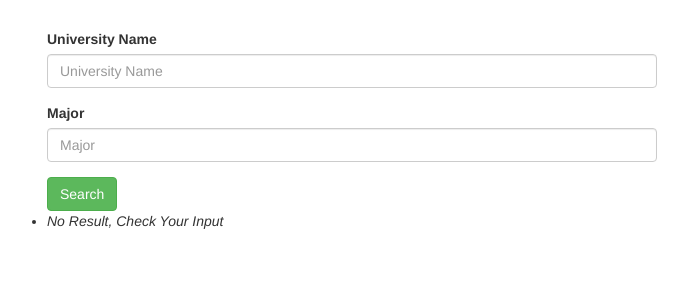
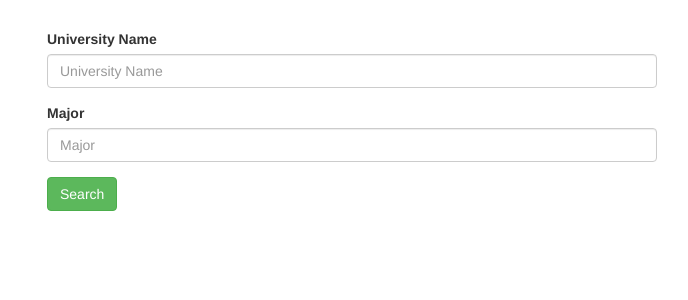
Before and after one commit to JohnDing1995/Selecting-Master-Program-USA, a Flask app: template SelectingMasterProgramUSA/templates/main.html in a window 1280 px wide. Shown: the part 51-351 px from the top of the page, without its empty margins (288-976 px from the left). Run offline with Flask 2, Linux system fonts and the light colour scheme; the template is opened without the code that fills it, so the values that code supplies are empty; some libraries are stand-ins or nearby versions.

Commit message:
requirements.txt

```diff
--- a/SelectingMasterProgramUSA/templates/main.html
+++ b/SelectingMasterProgramUSA/templates/main.html
@@ -54,7 +54,7 @@
           </div>
           <div class="form-group">
             <label for="major">Major</label>
-            <input type="text" class="form-control" name="major" placeholder="Major">
+            <input type="text" class="form-control" name="major" placeholder="Major"+{{ school_name }}>
           </div>
           <button type="submit" value="search" class="btn btn-success">Search</button>
       </form>
@@ -62,13 +62,9 @@
     {% if query_result == "" %}
         <li><em>Please enter The UNIVERSITY'S NAME and Major you want to apply</em></li>
     {% else %}
-        {% if query_result == null %}
-            <li><em>No Result, Check Your Input</em></li>
-        {% else %}
             {% for ad in query_result %}
                 <li><h2>{{ ad }}</h2>
             {% endfor %}
-        {% endif %}
     {% endif %}
   </ul>
 
```
Also changed, not shown: SelectingMasterProgramUSA/views.py (+4 -3 lines), 1 other file.
